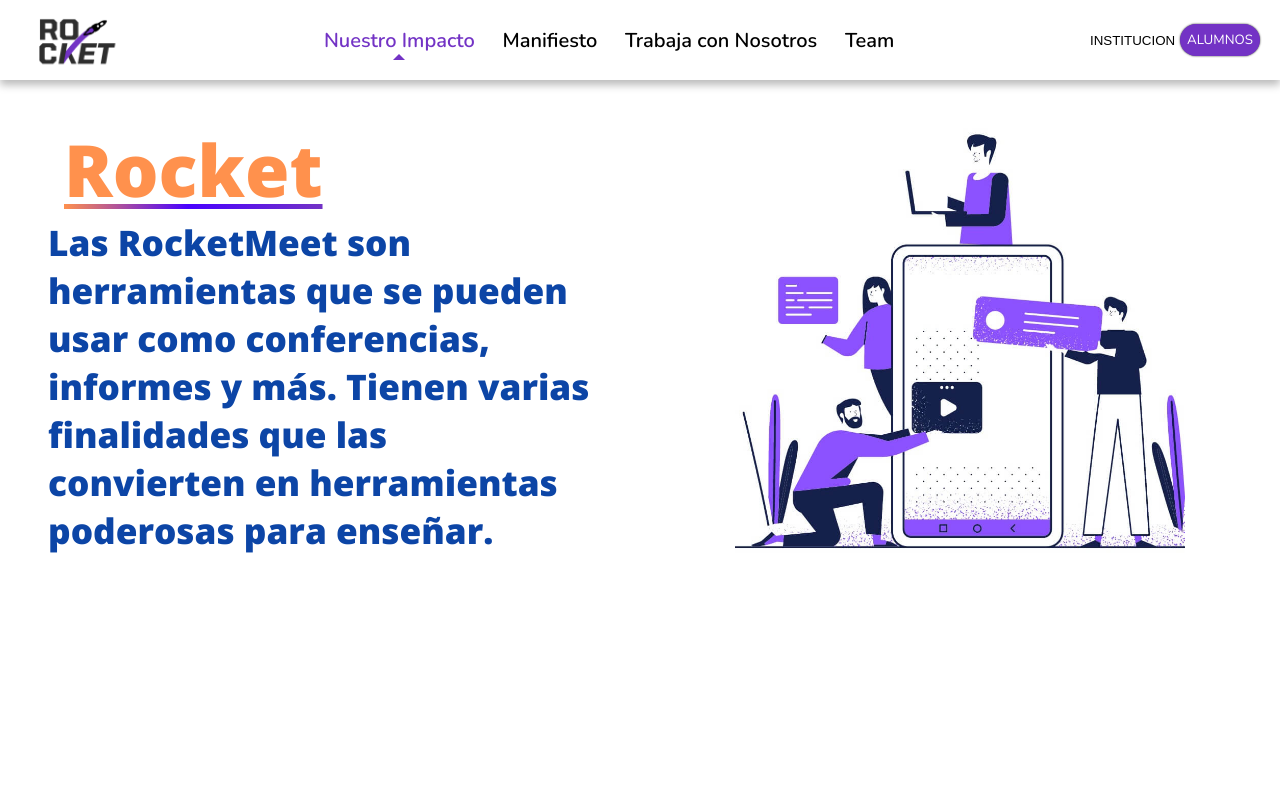
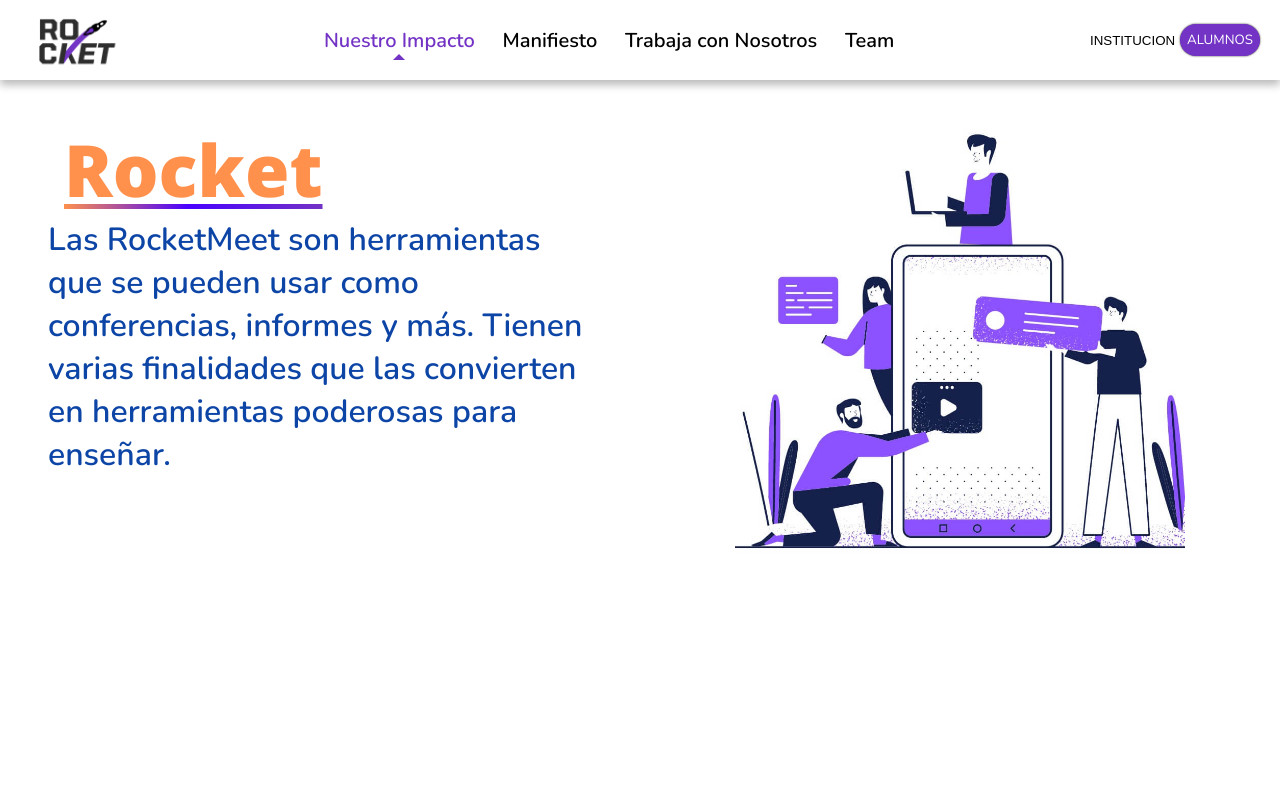
Before and after one commit to VaroneFranco/Rocket, a React (Create React App) app in the folder client/: page / in a window 1280 px wide. Shown: the top 798 px of the page. Built offline with nearby package versions, Linux system fonts and the light colour scheme.

Commit message:
little css fix

```diff
--- a/client/src/components/LandingNoLog/LandingNoLog.module.css
+++ b/client/src/components/LandingNoLog/LandingNoLog.module.css
@@ -28,10 +28,10 @@
     margin-left: 5vw;
 }
 .firstContainer>.text>p{
-    font-size: 2.2rem;
-    font-family: 'Open sans';
+    font-size: 2rem;
+    font-family: 'Nunito';
     width: 85%;
-    font-weight: 700;
+    font-weight: 600;
     text-align: left;
     align-self: center;
     color: #0C45A6;
--- a/client/src/components/LandingNoLog/navbar/NavbarNoLog.jsx
+++ b/client/src/components/LandingNoLog/navbar/NavbarNoLog.jsx
@@ -11,7 +11,7 @@
         if(alto<200 && alto>=0) setSelected("first")
         else if(alto<950 && alto>200) setSelected("second")
         else if(alto<1300 && alto>950) setSelected("third")
-        else if(alto<2250 && alto>2100) setSelected("team")
+        else if(alto<2800 && alto>1800) setSelected("team")
     },[alto])
     function setState(x){
         setTimeout(()=>{
```
